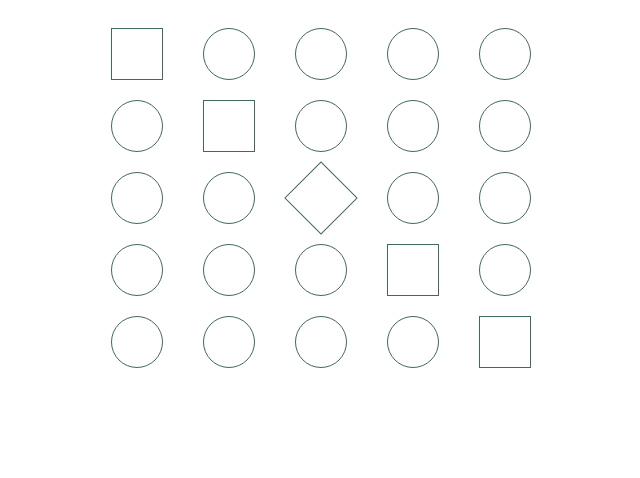
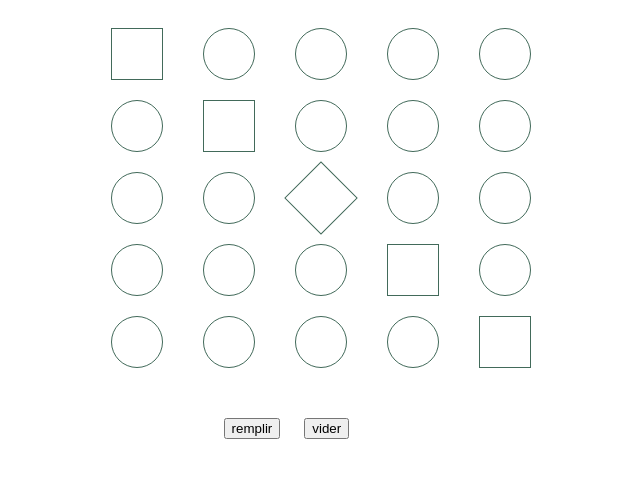
Before and after one commit to vicky1903/matrice, a plain HTML site: page index.html in a window 1280 px wide. Shown: the whole page, without its empty margins (319-959 px from the left). Drawn offline with Linux system fonts and the light colour scheme.

Commit message:
bouton ok

```diff
--- a/css/style.css
+++ b/css/style.css
@@ -30,3 +30,11 @@
 .active{
     background-color: #426A5A;
 }
+#boutons{
+    width: 17%;
+    margin: auto;
+    margin-top: 20px;
+}
+button{
+    margin: 10px;
+}
--- a/index.html
+++ b/index.html
@@ -45,6 +45,10 @@
                 <div class="row"><div class="carre"></div></div>
         </div>
     </div>
+    <div id="boutons">
+        <button id="remplir">remplir</button>
+        <button id="vider">vider</button>
+    </div>
 
 <script src="jquery/jquery-3.4.1.js"></script>
 <script src="js/main.js"></script>
--- a/js/main.js
+++ b/js/main.js
@@ -1,12 +1,22 @@
 //chargement du code et executer des que possible
 $(document).ready(function(){
-    //on met tous le code jquery a l'interieur
-    //en un click ol colore ou non chaque rond
+    //on met tous le code jquery a l'interieur//
+    //en un click on colore ou non chaque rond//
     $('.rond').click(function(){
         if ($(this).hasClass('active')){
         $(this).removeClass('active');}
         else {$(this).addClass('active');}
     });
 
+    //button rempli
+    $('#remplir').click(function(){
+        $('.row div').addClass('active');
+    });
+    //vider
+    $('#vider').click(function(){
+        $('.row div').removeClass('active')
+    });
 
-});
+
+
+})
```
